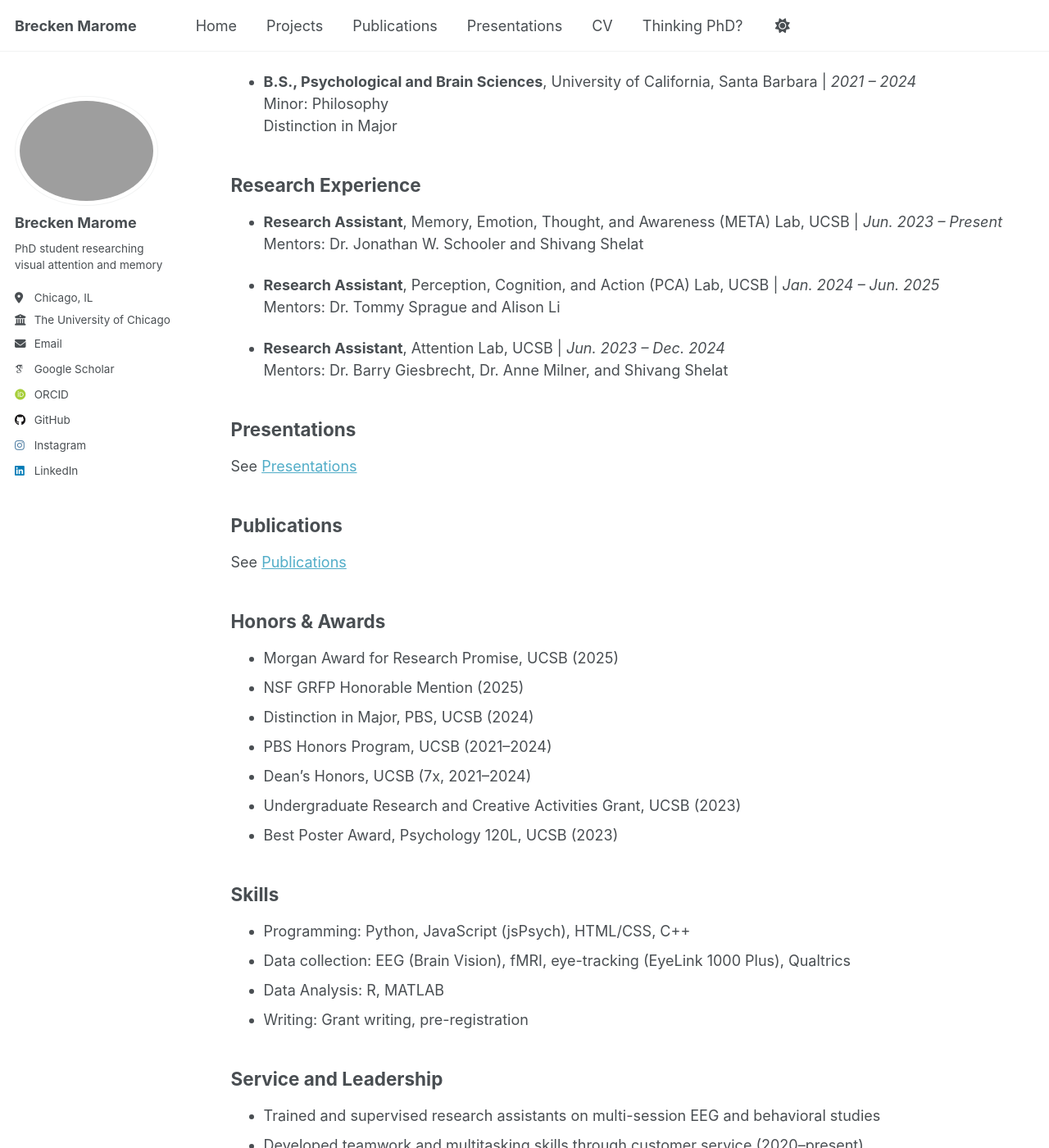
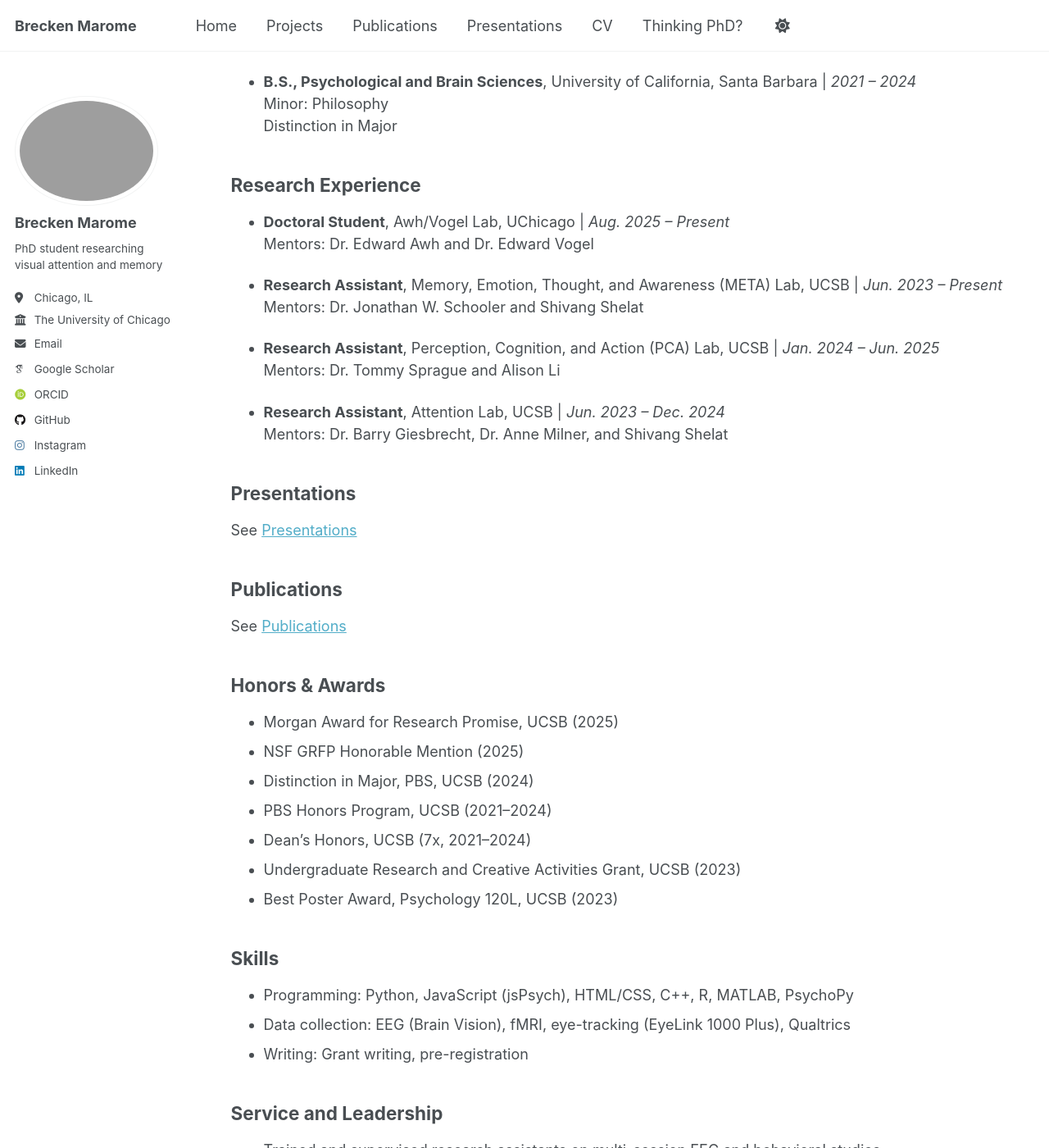
Before and after one commit to btmarome/btmarome.github.io, a Jekyll site: the page built from _pages/cv.md, in a window 1280 px wide and 1400 px high, scrolled down 209 px. Shown: the whole window at 82% size. Built offline with Jekyll 4.4.1, drawn with Linux system fonts in a browser that asks for light colours; some web fonts are replaced; a script that is not in the unit is left out.

Commit message:
Update CV with research experience and skills
Added current doctoral student position and updated skills section.

```diff
--- a/_pages/cv.md
+++ b/_pages/cv.md
@@ -19,6 +19,9 @@ redirect_from:
   Distinction in Major
 
 ## Research Experience
+
+* **Doctoral Student**, Awh/Vogel Lab, UChicago | *Aug. 2025 – Present*
+  Mentors: Dr. Edward Awh and Dr. Edward Vogel
 
 * **Research Assistant**, Memory, Emotion, Thought, and Awareness (META) Lab, UCSB | *Jun. 2023 – Present*
   Mentors: Dr. Jonathan W. Schooler and Shivang Shelat
@@ -49,9 +52,8 @@ See [Publications](/publications/)
 
 ## Skills
 
-* Programming: Python, JavaScript (jsPsych), HTML/CSS, C++
+* Programming: Python, JavaScript (jsPsych), HTML/CSS, C++, R, MATLAB, PsychoPy
 * Data collection: EEG (Brain Vision), fMRI, eye-tracking (EyeLink 1000 Plus), Qualtrics
-* Data Analysis: R, MATLAB
 * Writing: Grant writing, pre-registration
 
 ## Service and Leadership
```
